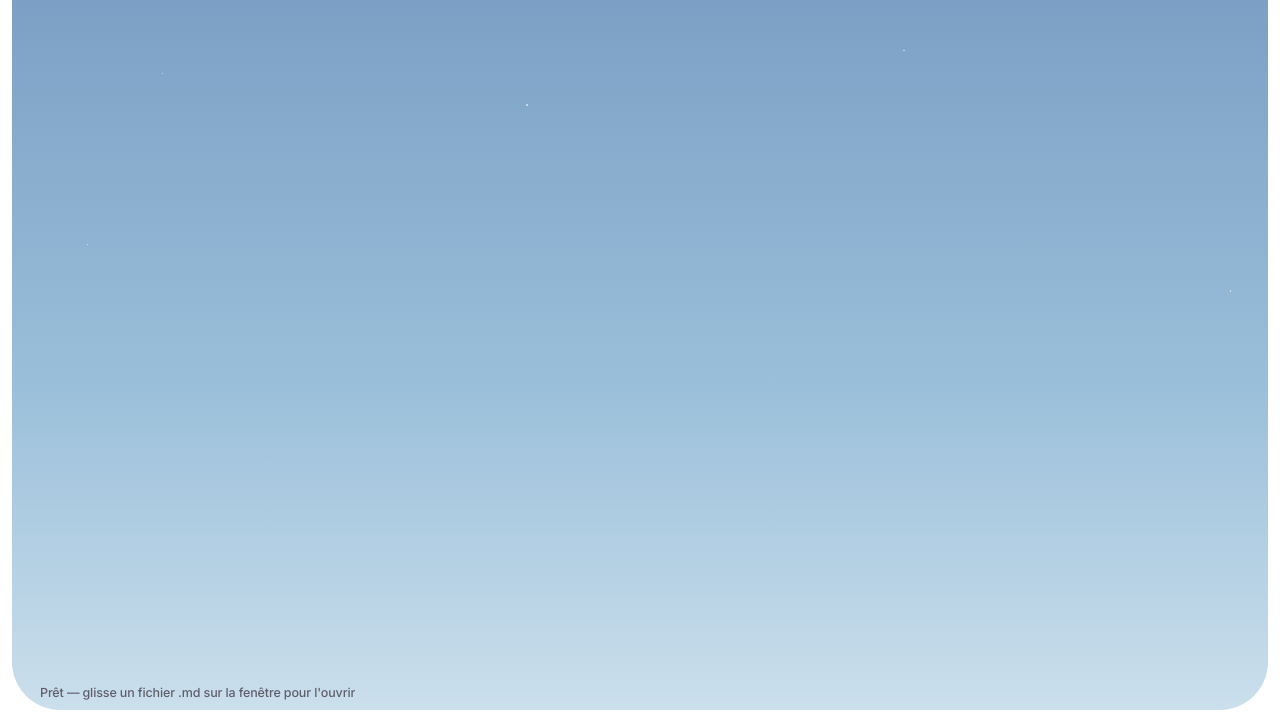
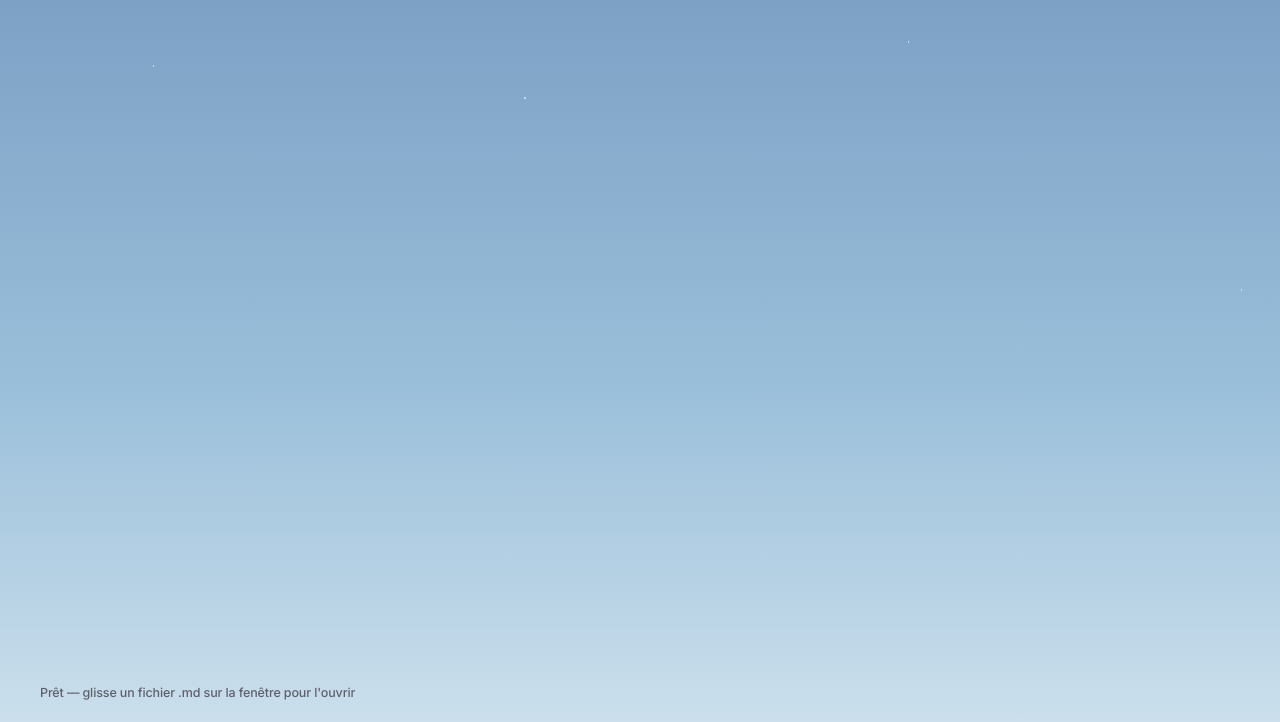
Before and after one commit to DioNando/rust-markdown-editor, a plain HTML site: page MarkdownTauri/ui/index.html in a window 1280 px wide. Shown: the part 78-800 px from the top of the page. Drawn offline with Linux system fonts and the light colour scheme.

Commit message:
Tauri (Letters) : le ciel remplit toute la fenêtre, sans liseré blanc
Co-Authored-By: Claude Opus 5.5 <noreply@anthropic.com>

```diff
--- a/MarkdownTauri/ui/style.css
+++ b/MarkdownTauri/ui/style.css
@@ -1,6 +1,6 @@
 /* Style d'après DESIGN-Letters.md : « cloudborne everyday tools ».
-   Une page blanche qui s'ouvre sur le ciel : scène bleu poudré (dégradé #779bc1 → #cbdfec)
-   entourée d'un liseré blanc de 12 px, coins de 28 px en haut et 48 px en bas. Les panneaux
+   Une fenêtre ouverte sur le ciel : scène bleu poudré (dégradé #779bc1 → #cbdfec) qui
+   remplit toute la fenêtre. Les panneaux
    sont des feuilles blanches flottantes à grands rayons, posées sur une brume bleutée.
    Sans arrondie (Nunito Sans, substitut d'Open Runde), titres serrés (-0,04 em), actions
    en pastilles (blanches sur le ciel, noires sur le contenu), bleu vif réservé aux détails,
@@ -62,7 +62,6 @@
   --font-mono: "Cascadia Code", "Cascadia Mono", Consolas, monospace;
 
   /* Formes */
-  --radius-stage: 28px 28px 48px 48px;
   --radius-panel: 32px;
   --radius-cards: 32px;
   --radius-ui: 18px;
@@ -117,16 +116,16 @@ body {
   overflow: hidden;
   user-select: none;
 }
-/* Scène de ciel : liseré blanc de 12 px, coins de 28 px en haut et 48 px en bas */
+/* Scène de ciel : elle remplit toute la fenêtre (sans le liseré blanc de la référence) */
 body::before {
   content: ""; position: fixed; z-index: 0; pointer-events: none;
-  inset: 12px; border-radius: var(--radius-stage);
+  inset: 0;
   background: var(--sky);
 }
 /* Poussière de lumière : quelques points blancs épars dans le haut du ciel */
 body::after {
   content: ""; position: fixed; z-index: 0; pointer-events: none;
-  inset: 12px; border-radius: var(--radius-stage);
+  inset: 0;
   background-image:
     radial-gradient(1.5px 1.5px at 12% 18%, #fff 50%, transparent 51%),
     radial-gradient(1px 1px at 27% 9%, #fff 50%, transparent 51%),
```
